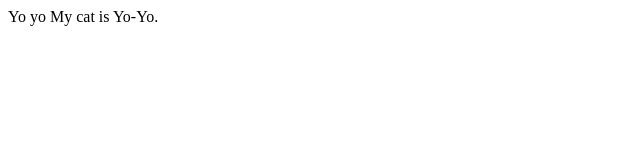
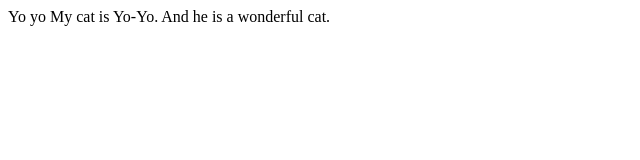
Before and after one commit to nlweir/newgittest, a plain HTML site: page index.html in a window 1280 px wide. Shown: the whole page, without its empty margins (0-640 px from the left). Drawn offline with Linux system fonts and the light colour scheme.

Commit message:
added a qualifier.

```diff
--- a/index.html
+++ b/index.html
@@ -1,5 +1,5 @@
 <html>
 Yo yo
 
-<body>My cat is Yo-Yo.</body>
+<body>My cat is Yo-Yo. And he is a wonderful cat.</body>
 </html>
```
